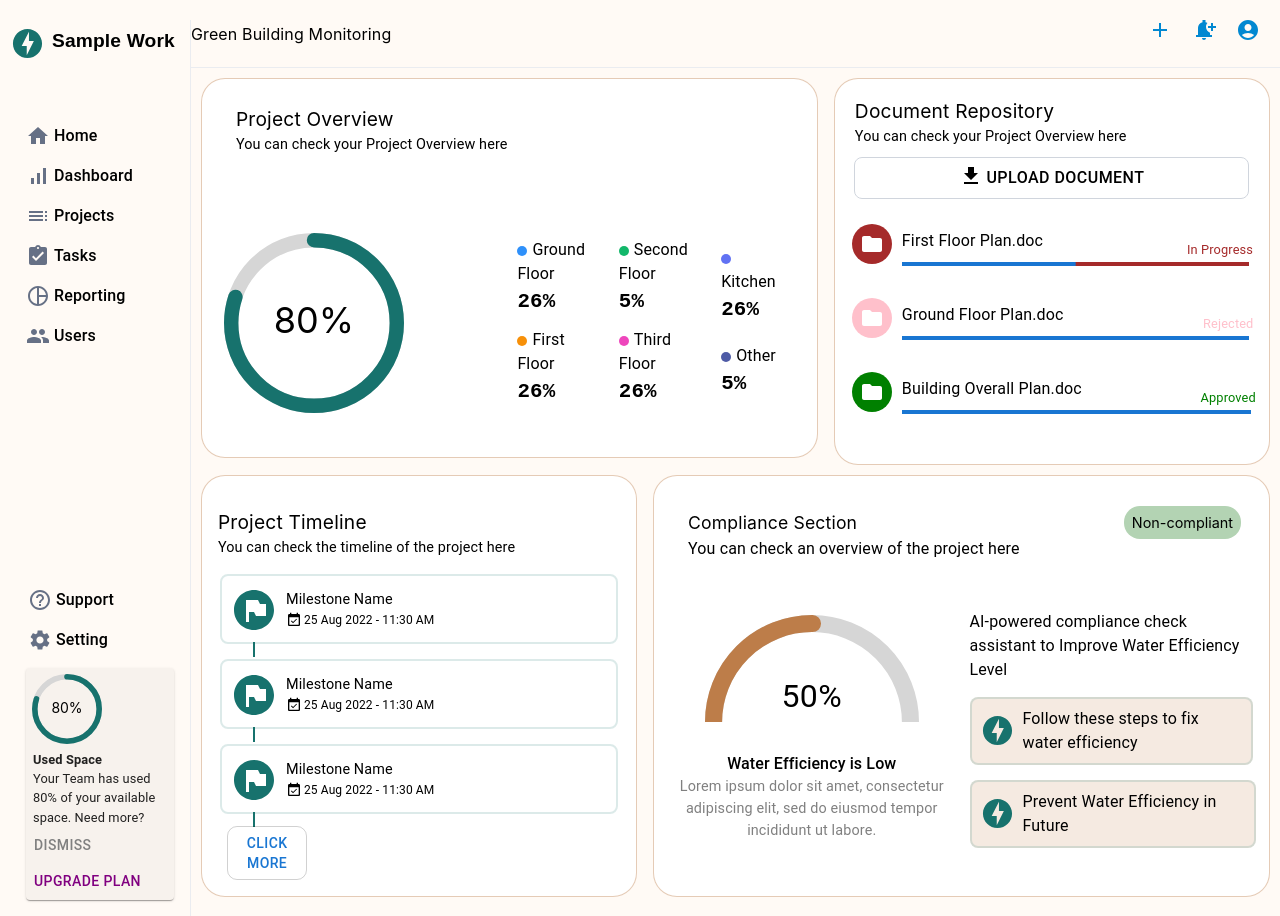
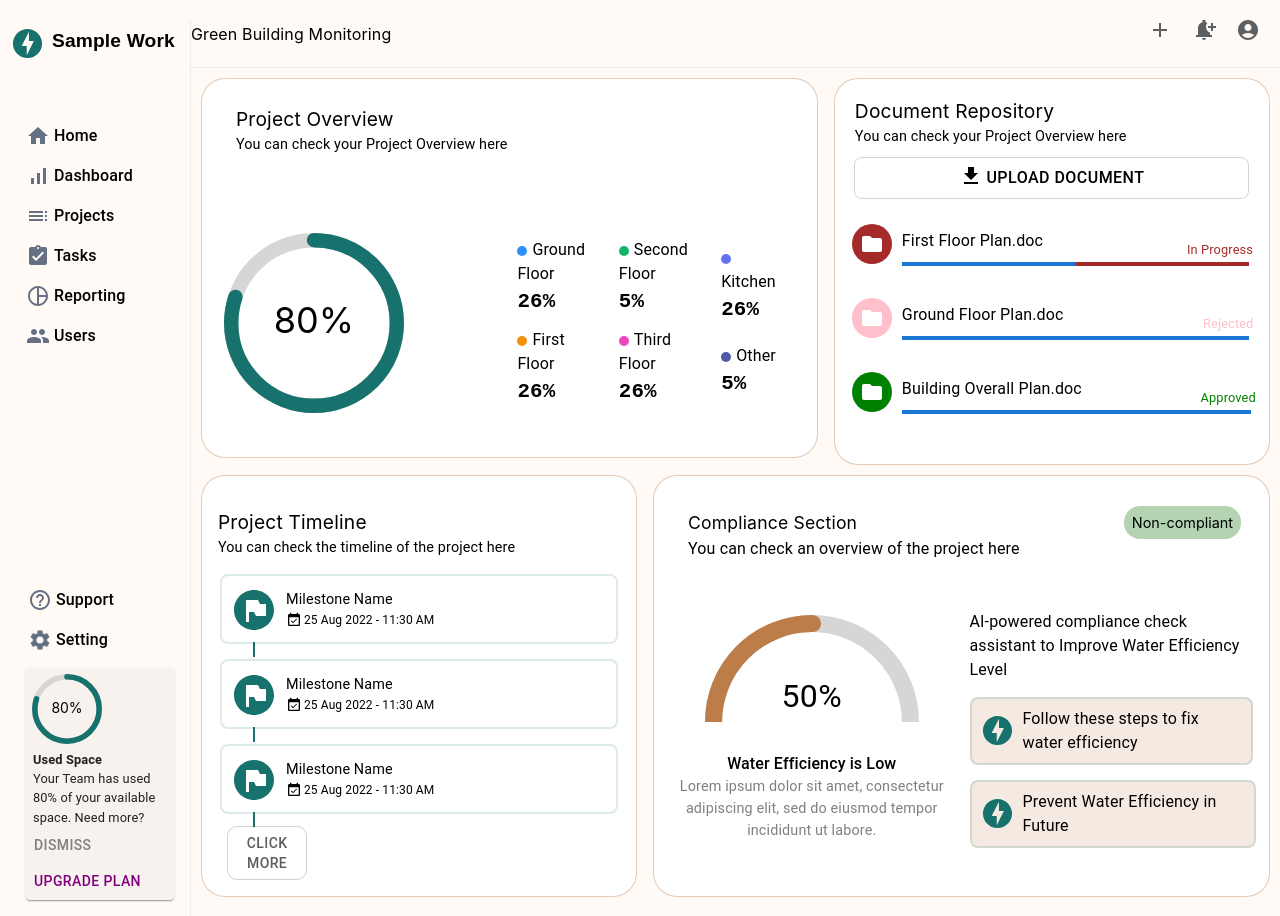
Before and after one commit to 786-aquib/UITesting, a React (Create React App) app: page / in a window 1280 px wide. Built offline with nearby package versions, Linux system fonts and the light colour scheme.

Commit message:
Corrected most of the things

```diff
--- a/src/components/TimelineAndCompliance.tsx
+++ b/src/components/TimelineAndCompliance.tsx
@@ -95,7 +95,8 @@ export default function TimelineAndCompliance() {
                             position: 'relative',
                             zIndex: 2,
                             alignContent: 'start',
-                            marginLeft: '9px'
+                            marginLeft: '9px',
+                            color:'#5C5F62'
                         }}
                     >
                         Click more
@@ -128,6 +129,7 @@ export default function TimelineAndCompliance() {
                             marginRight: '12px',
                             height: 'fit-content',
                             fontSize:'0.9rem',
+                            marginLeft:'16px'
                         }}
                     >
                         Non-compliant
--- a/src/components/TopHeader.tsx
+++ b/src/components/TopHeader.tsx
@@ -33,16 +33,17 @@ const Header = () => {
                     display: 'flex',
                     flexDirection: 'row',
                     gap: '20px',
+
                 }}
             >
-                <Typography>
-                    <AddIcon color='info' />
+                <Typography sx={{ fontSize: { xs: '0.9rem', md: '1rem' } }}>
+                    <AddIcon  sx={{color:'#5C5F62'}}/>
                 </Typography>
-                <Typography>
-                    <NotificationAddSharpIcon color='info' />
+                <Typography sx={{ fontSize: { xs: '0.9rem', md: '1rem' } }} >
+                    <NotificationAddSharpIcon sx={{color:'#5C5F62'}} />
                 </Typography>
-                <Typography>
-                    <AccountCircleSharpIcon color='info' />
+                <Typography sx={{ fontSize: { xs: '0.9rem', md: '1rem' } }} >
+                    <AccountCircleSharpIcon sx={{color:'#5C5F62'}} />
                 </Typography>
             </div>
         </div>
```
